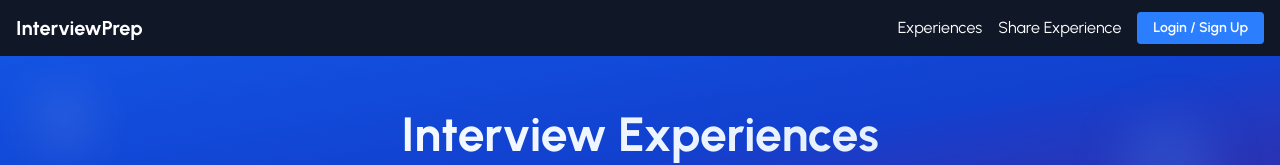
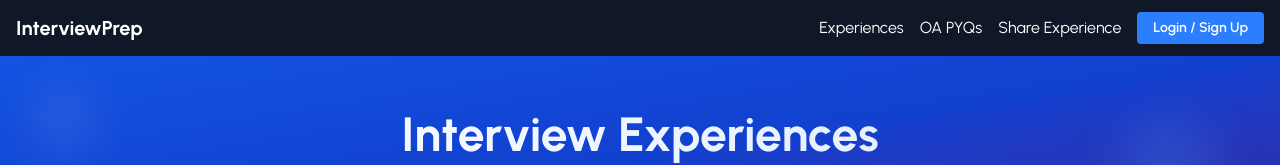
Before and after one commit to ranveer193/InterviewPrep, a React (Vite) app in the folder Frontend/: page / in a window 1280 px wide. Shown: the top 165 px of the page. Built offline with nearby package versions, Linux system fonts and the light colour scheme; no server answers.

Commit message:
added OA pyq in navbar

```diff
--- a/Frontend/src/components/Navbar.jsx
+++ b/Frontend/src/components/Navbar.jsx
@@ -70,6 +70,10 @@ export default function Navbar() {
               Experiences
             </Link>
 
+          <Link to="/oa" className="hover:text-blue-400">
+              OA PYQs
+          </Link>
+
             {!isSubmitPage && !isAdminPage && (
               <button
                 onClick={() => {
```
